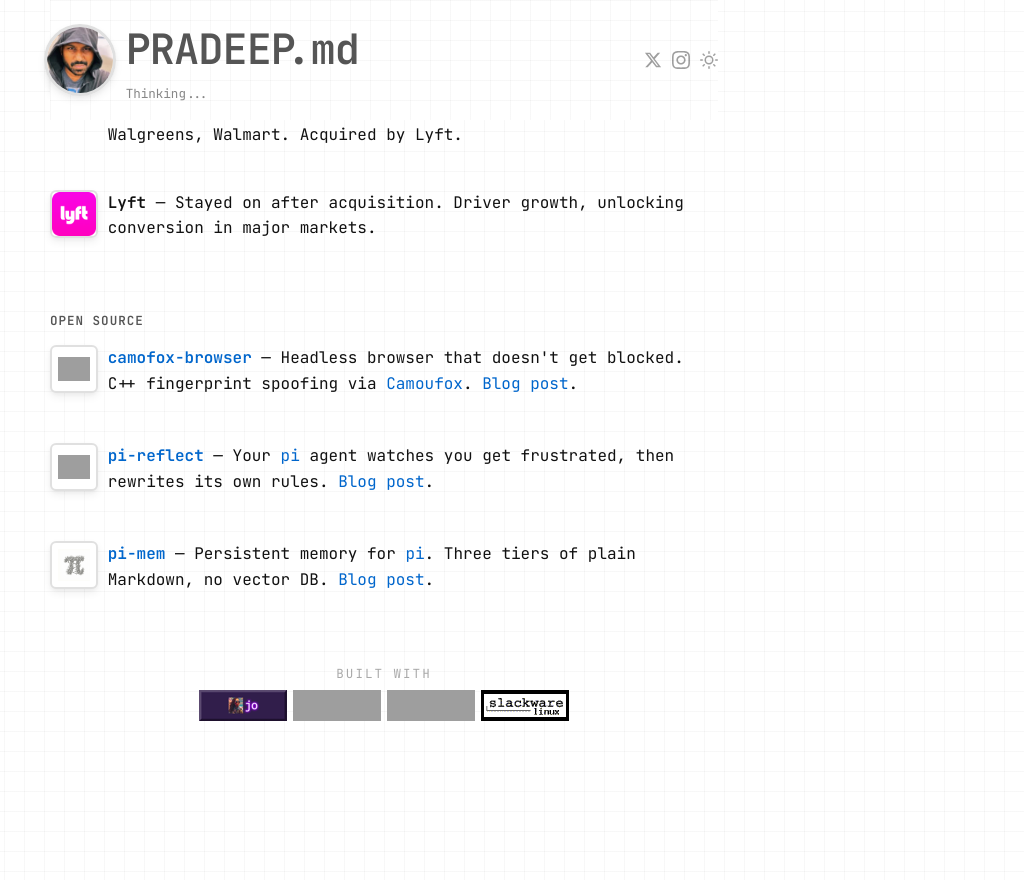
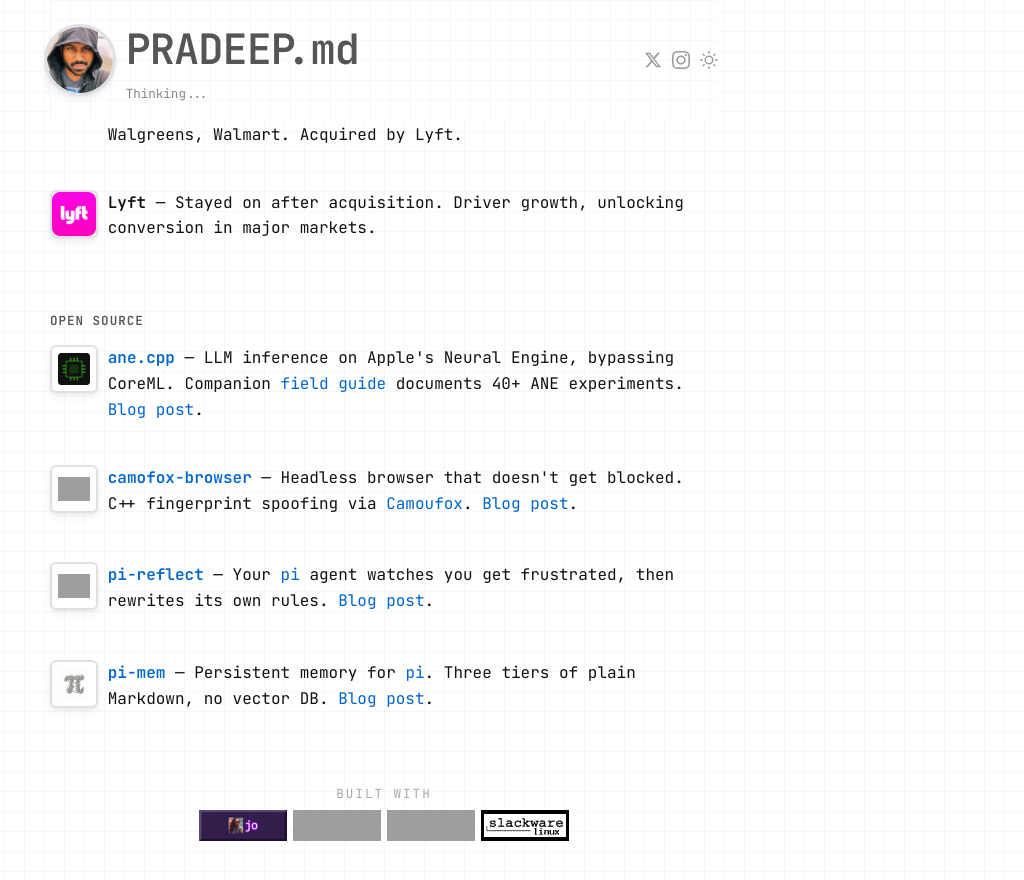
Before and after one commit to skyfallsin/skyfallsin.github.io, a Jekyll site: the page built from index.md, in a window 1280 px wide and 900 px high, scrolled down 1769 px, cut to the strip 0-880 px from the top of the window. Shown: the whole strip, without its empty margins (256-1280 px from the left). Built offline with Jekyll 4.4.1, drawn with Linux system fonts in a browser that asks for light colours; nearby versions of some CDN libraries; grey boxes are pictures that could not be loaded.

Commit message:
add ane.cpp to open source section with chip logo and field guide link

```diff
--- a/index.md
+++ b/index.md
@@ -58,6 +58,11 @@
 </div>
 
 ## OPEN SOURCE
+
+<div class="startup-entry">
+<a href="https://github.com/skyfallsin/ane.cpp" class="startup-logo"><img src="/images/logos/ane-cpp.png" alt="ane.cpp" class="logo-padded"></a>
+<div class="startup-text"><strong><a href="https://github.com/skyfallsin/ane.cpp">ane.cpp</a></strong> — LLM inference on Apple's Neural Engine, bypassing CoreML. Companion <a href="https://github.com/skyfallsin/apple-neural-engine-field-guide">field guide</a> documents 40+ ANE experiments. <a href="/2026/03/30/apple-neural-engine-local-llm-agents.html">Blog post</a>.</div>
+</div>
 
 <div class="startup-entry">
 <a href="https://github.com/jo-inc/camofox-browser" class="startup-logo"><img src="/images/logos/camofox.png" alt="camofox-browser" class="logo-padded"></a>
```
Also changed, not shown: images/logos/ane-cpp.png (added).
